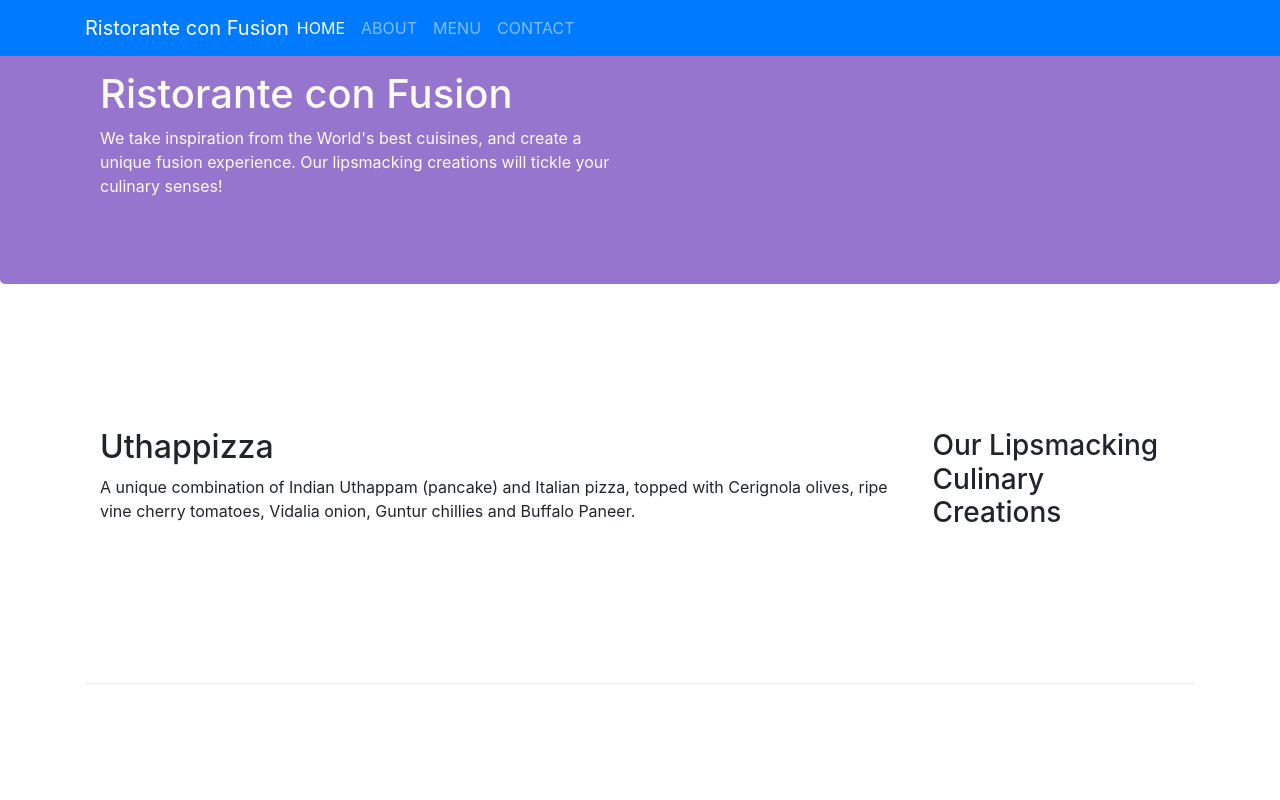
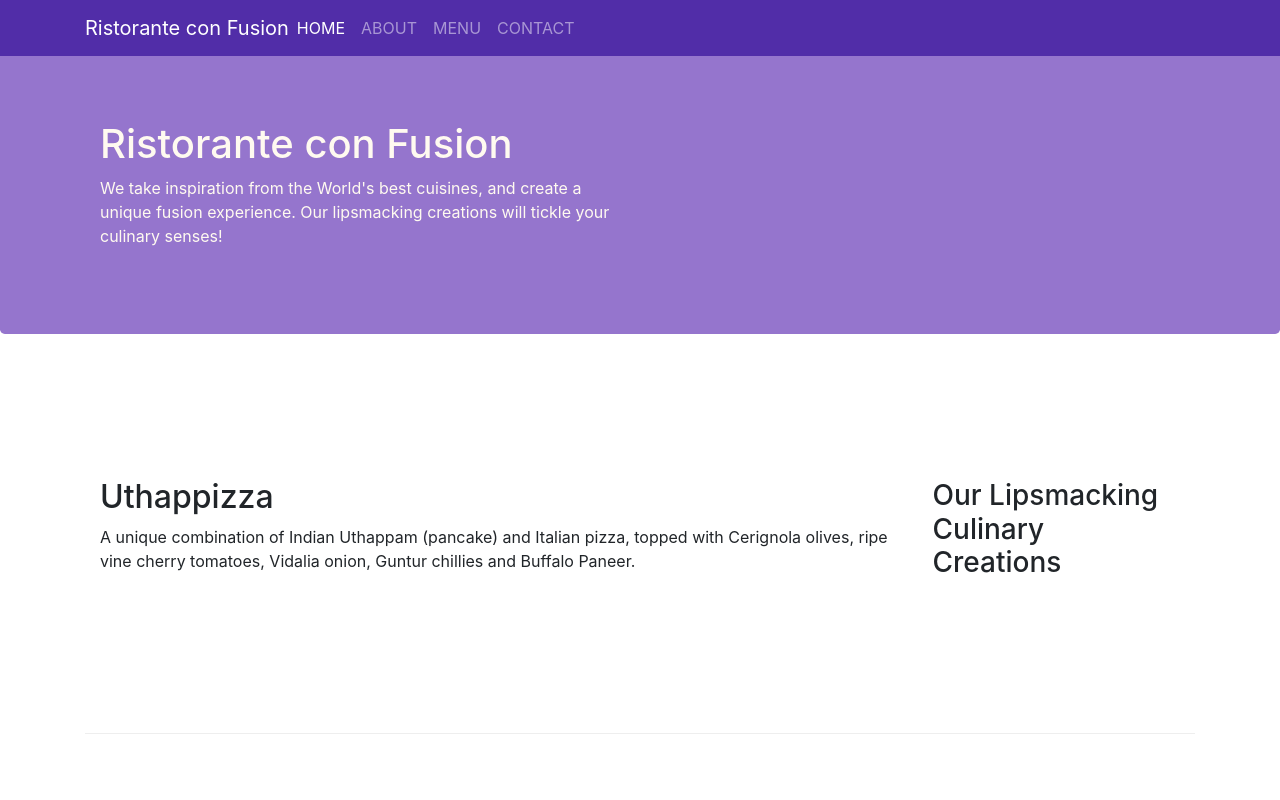
Before and after one commit to codershona/restaurant_site, a website: page index.html in a window 1280 px wide. Shown: the top 800 px of the page. Drawn offline with nearby package versions, Linux system fonts and the light colour scheme.

```diff
--- a/css/styles.css
+++ b/css/styles.css
@@ -35,3 +35,15 @@
     margin:0px;
     color:#0f0f0f;
 }
+
+body {
+	padding: 50px 0px 0px 0px;
+	z-index: 0;
+
+}
+
+.navbar-dark {
+	background-color: #512DA8;
+
+
+}
--- a/index.html
+++ b/index.html
@@ -20,7 +20,7 @@
 
    <!--  Creating a basic navbar -->
 
-   <nav class="navbar navbar-dark navbar-expand-sm bg-primary fixed-top">
+   <nav class="navbar navbar-dark navbar-expand-sm fixed-top">
 
      <div class="container">
 
```
